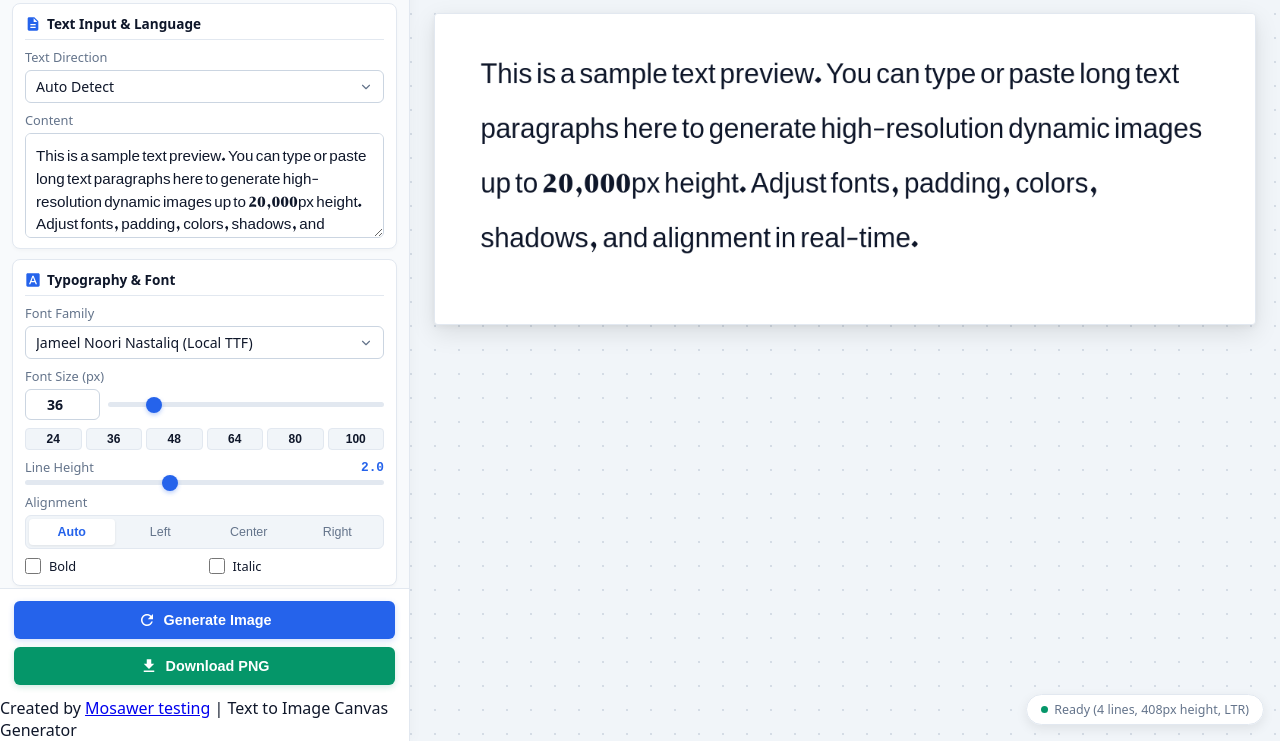
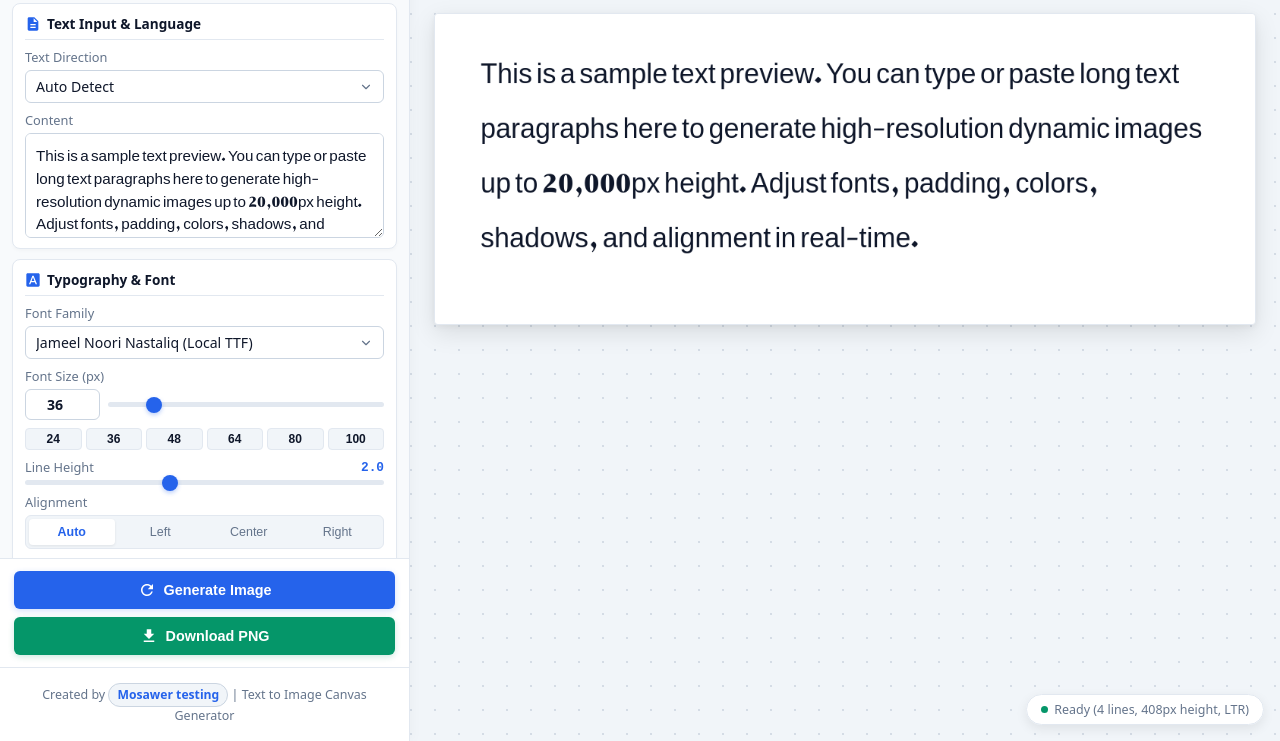
Before and after one commit to musawerqaisrani-ship-it/pixelbbb, a plain HTML site: page index.html in a window 1280 px wide. Shown: the part 59-800 px from the top of the page. Drawn offline with Linux system fonts and the light colour scheme; a web font is replaced by a local one.

Commit message:
Update style.css

```diff
--- a/style.css
+++ b/style.css
@@ -765,3 +765,38 @@ canvas#urduCanvas {
     background-color: #cbd5e1;
     color: #0f172a;
 }
+
+/* --------------------------------------------------------------------------
+   Developer Credits Footer
+   -------------------------------------------------------------------------- */
+.app-footer {
+    padding: 15px 16px;
+    background-color: var(--bg-sidebar);
+    border-top: 1px solid #e2e8f0;
+    text-align: center;
+    font-size: 0.78rem;
+    color: #64748b;
+    line-height: 1.5;
+}
+
+.author-badge {
+    display: inline-block;
+    background: #f1f5f9;
+    color: var(--accent-primary);
+    font-weight: 600;
+    padding: 2px 8px;
+    border-radius: 12px;
+    border: 1px solid #cbd5e1;
+    font-size: 0.76rem;
+    transition: all 0.2s ease;
+    cursor: pointer;
+    text-decoration: none;
+}
+
+.author-badge:hover {
+    background: var(--accent-primary);
+    color: #ffffff;
+    border-color: var(--accent-primary);
+    transform: translateY(-1px);
+    box-shadow: 0 2px 4px rgba(37, 99, 235, 0.2);
+}
```
